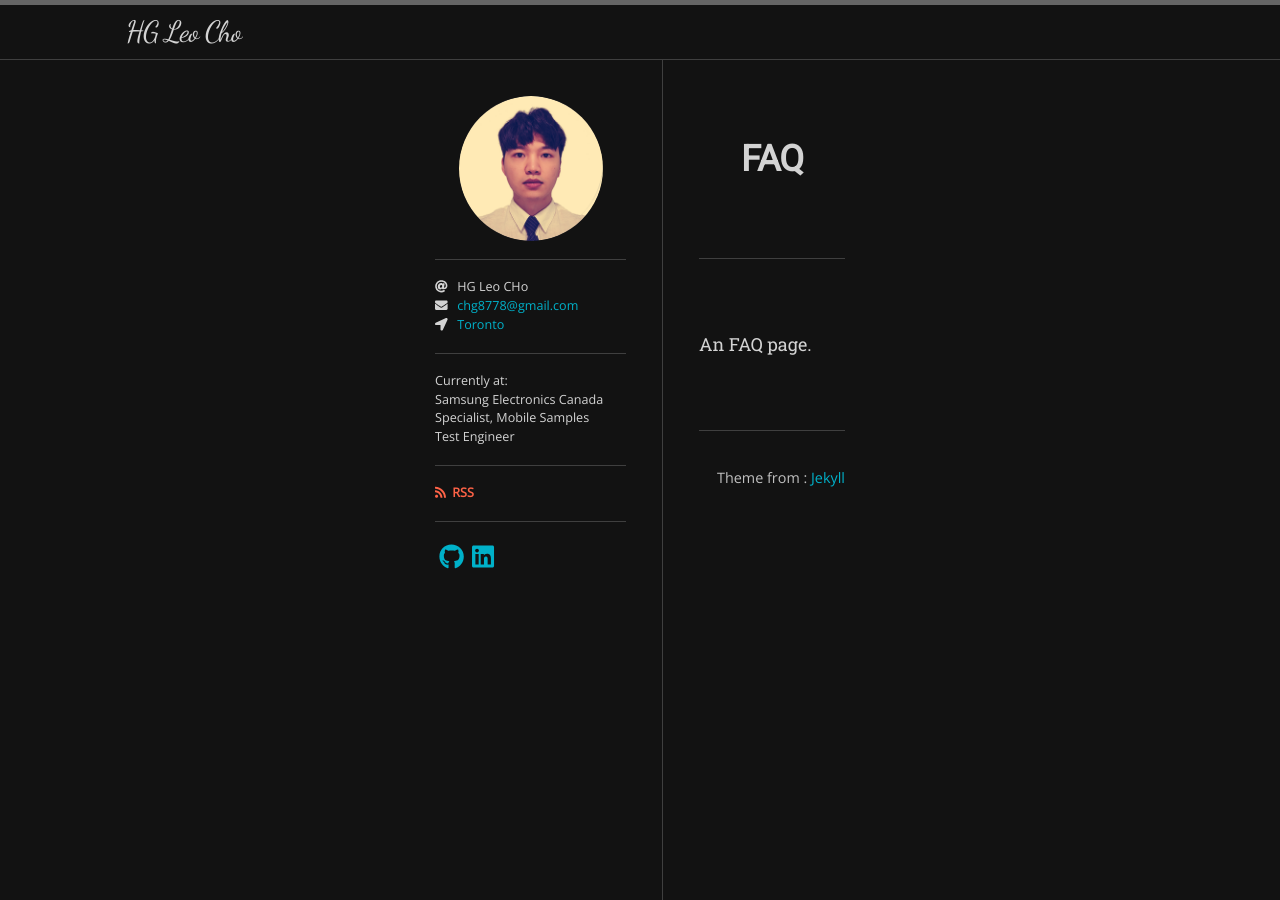
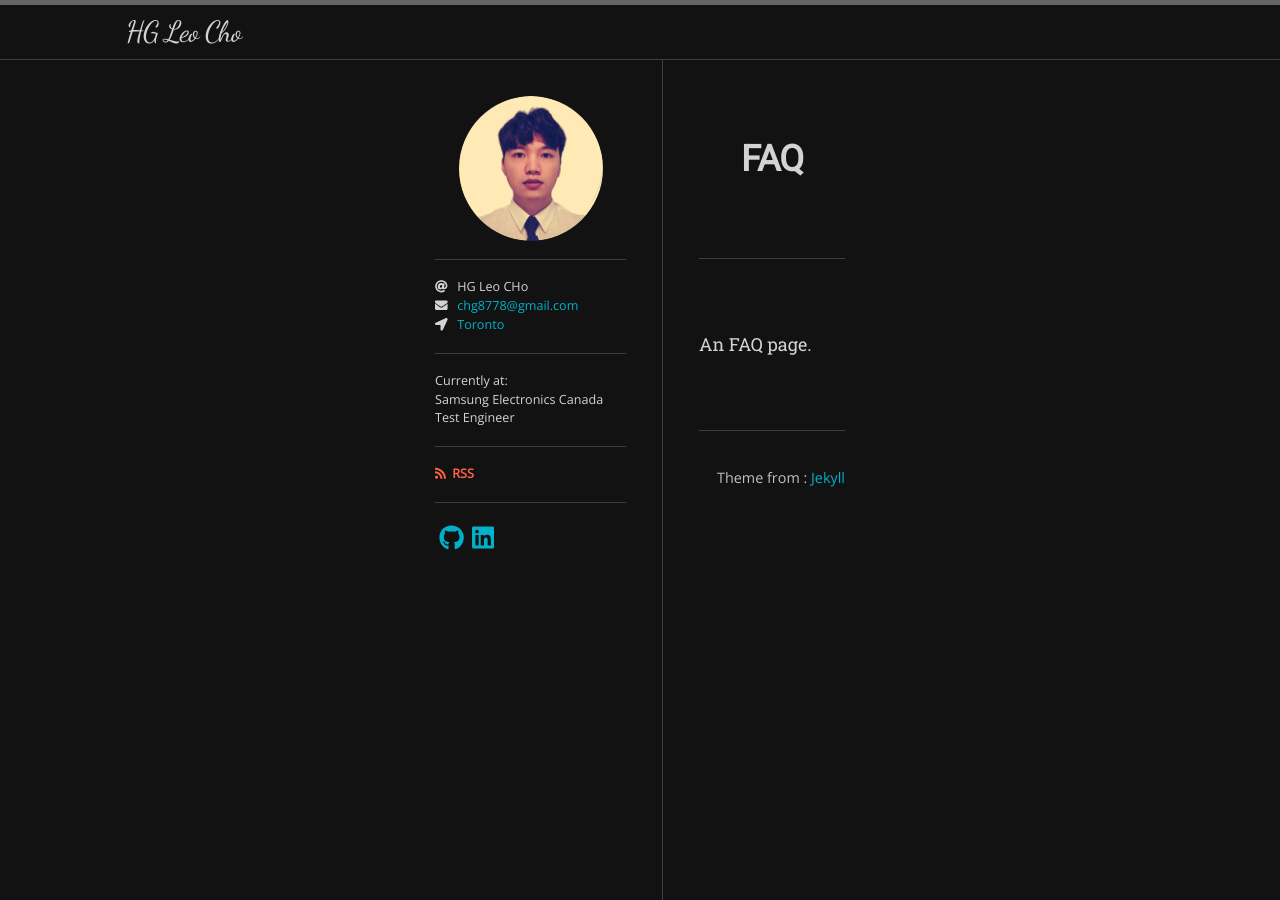
Before and after one commit to HGLeoCho/HGLeoCho.Github.io, a Jekyll site: the page built from faq.md, in a window 1280 px wide. Built offline with Jekyll 4.4.1, drawn with Linux system fonts in a browser that asks for light colours; nearby versions of some CDN libraries; some web fonts are replaced.

Commit message:
Update sidebar.html

```diff
--- a/_includes/sidebar.html
+++ b/_includes/sidebar.html
@@ -41,10 +41,10 @@
       <span>Samsung Electronics Canada</span>
     </li>
     <li>
-      <span>Specialist, Mobile Samples</span>
+      <span>Test Engineer</span>
     </li>
     <li>
-      <span>Test Engineer</span>
+      <span></span>
     </li>
   </ul>
 </div>
```
